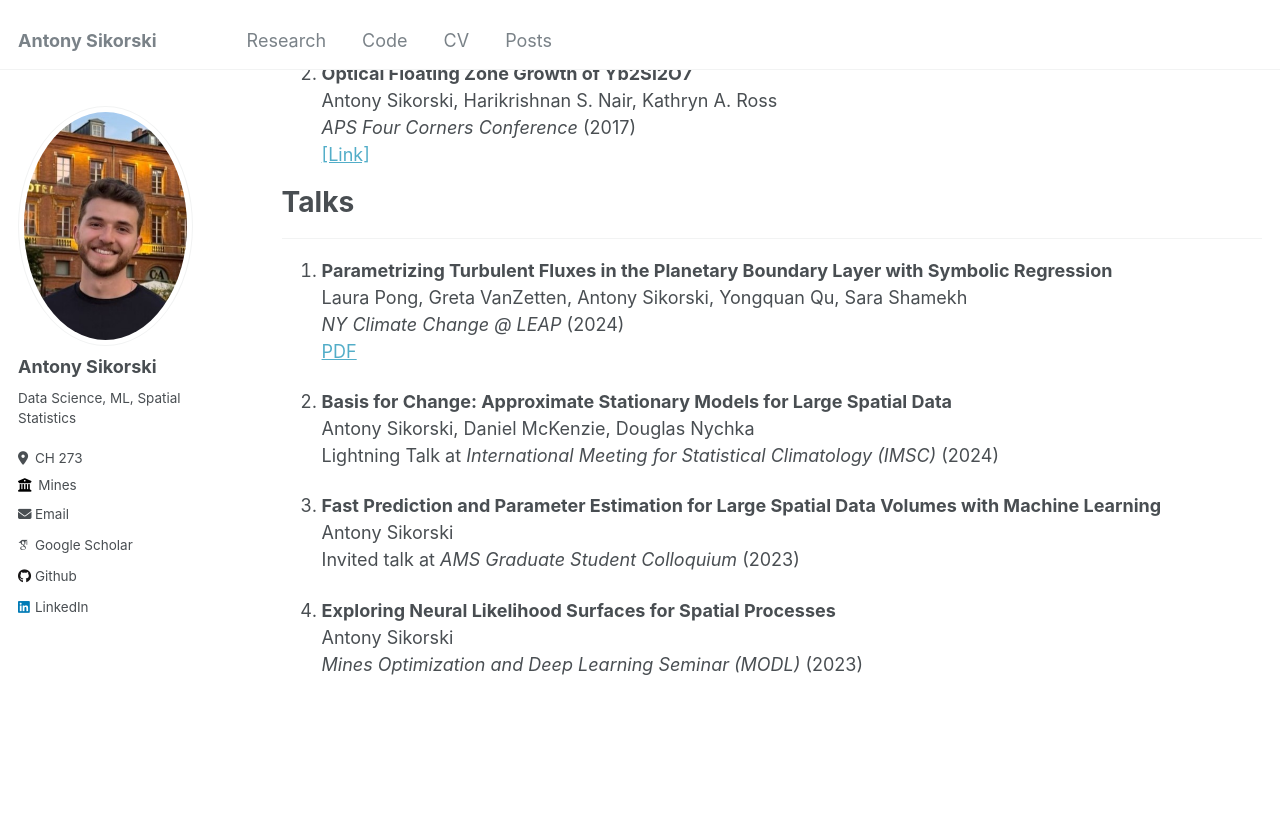
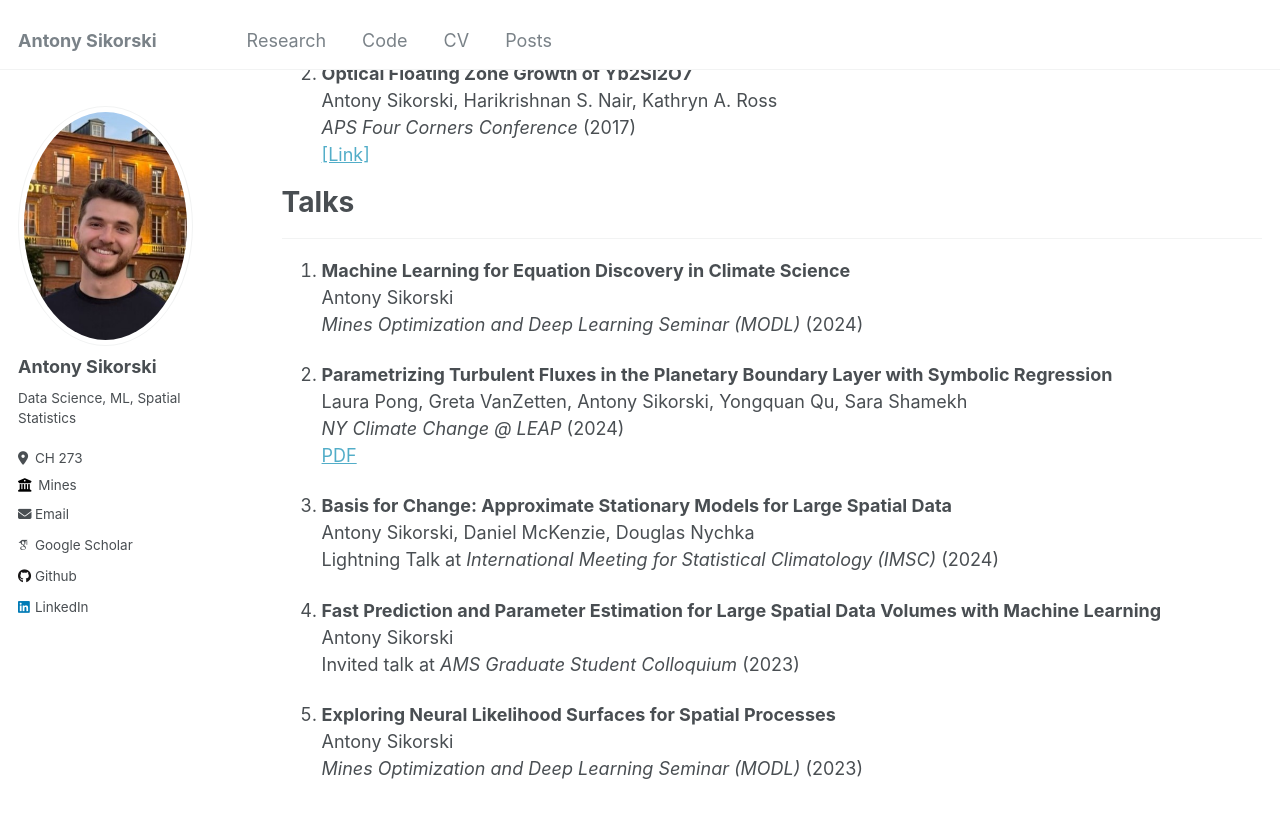
Before and after one commit to antonyxsik/antonyxsik.github.io, a Jekyll site: the page built from _pages/research.md, in a window 1280 px wide and 900 px high, scrolled down 772 px. Shown: the top 818 px of the window. Built offline with Jekyll 4.4.1, drawn with Linux system fonts in a browser that asks for light colours; some web fonts are replaced.

Commit message:
new talk, also added software review

```diff
--- a/_pages/research.md
+++ b/_pages/research.md
@@ -41,19 +41,23 @@ All of my publications can be found on my <a href="https://scholar.google.com/ci
 
 # Talks
 ------
-1. **Parametrizing Turbulent Fluxes in the Planetary Boundary Layer with Symbolic Regression** \\
+1. **Machine Learning for Equation Discovery in Climate Science** \\
+    Antony Sikorski \\
+    *Mines Optimization and Deep Learning Seminar (MODL)* (2024)
+
+2. **Parametrizing Turbulent Fluxes in the Planetary Boundary Layer with Symbolic Regression** \\
     Laura Pong, Greta VanZetten, Antony Sikorski, Yongquan Qu, Sara Shamekh \\
     *NY Climate Change @ LEAP* (2024) \\
     [PDF](https://antonyxsik.github.io/files/LEAP_NYclimate_talk.pdf)
 
-2. **Basis for Change: Approximate Stationary Models for Large Spatial Data** \\
+3. **Basis for Change: Approximate Stationary Models for Large Spatial Data** \\
     Antony Sikorski, Daniel McKenzie, Douglas Nychka \\
     Lightning Talk at *International Meeting for Statistical Climatology (IMSC)* (2024)
 
-3. **Fast Prediction and Parameter Estimation for Large Spatial Data Volumes with Machine Learning** \\
+4. **Fast Prediction and Parameter Estimation for Large Spatial Data Volumes with Machine Learning** \\
     Antony Sikorski \\
     Invited talk at *AMS Graduate Student Colloquium* (2023)
 
-4. **Exploring Neural Likelihood Surfaces for Spatial Processes** \\
+5. **Exploring Neural Likelihood Surfaces for Spatial Processes** \\
     Antony Sikorski \\
     *Mines Optimization and Deep Learning Seminar (MODL)* (2023)
```
Also changed, not shown: 1 other file.
